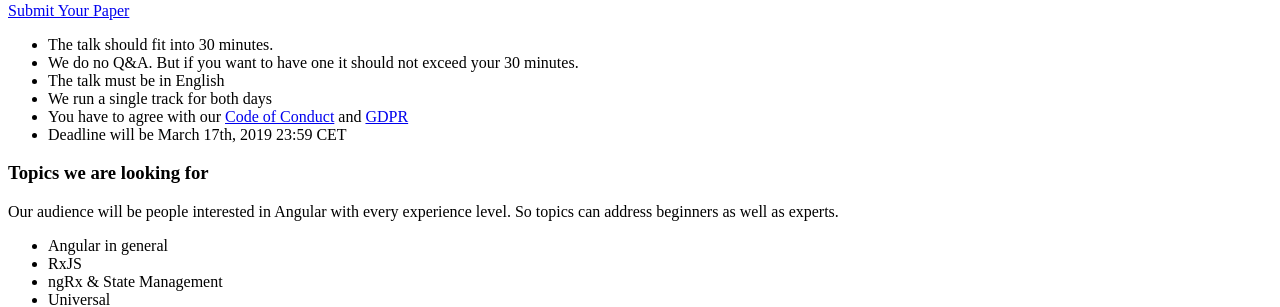
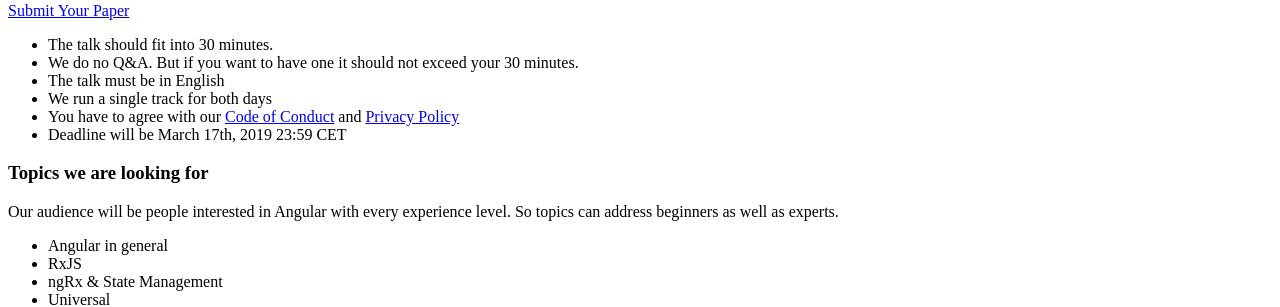
Before and after one commit to ngdeconf/ng-de.org, a Jekyll site: the page built from cfp/index.md, in a window 1280 px wide and 900 px high, scrolled down 440 px. Shown: the part 152-459 px from the top of the window. Built offline with Jekyll 4.4.1, drawn with Linux system fonts in a browser that asks for light colours; nearby versions of some CDN libraries; our own code applies the rules of GitHub Pages for plain Markdown files.

Commit message:
replace GDPR with privacy policy
We call it privacy policy and not GDPR

```diff
--- a/cfp/index.md
+++ b/cfp/index.md
@@ -22,7 +22,7 @@ The CFP for NG-DE Conference on August 30th & 31st, 2019 at BOLLE FESTSÄLE in B
 - We do no Q&A. But if you want to have one it should not exceed your 30 minutes.
 - The talk must be in English
 - We run a single track for both days
-- You have to agree with our [Code of Conduct](/code-of-conduct) and [GDPR](/data-privacy)
+- You have to agree with our [Code of Conduct](/code-of-conduct) and [Privacy Policy](/data-privacy)
 - Deadline will be {{ page.cfp_end }}
 
 ### Topics we are looking for
```
